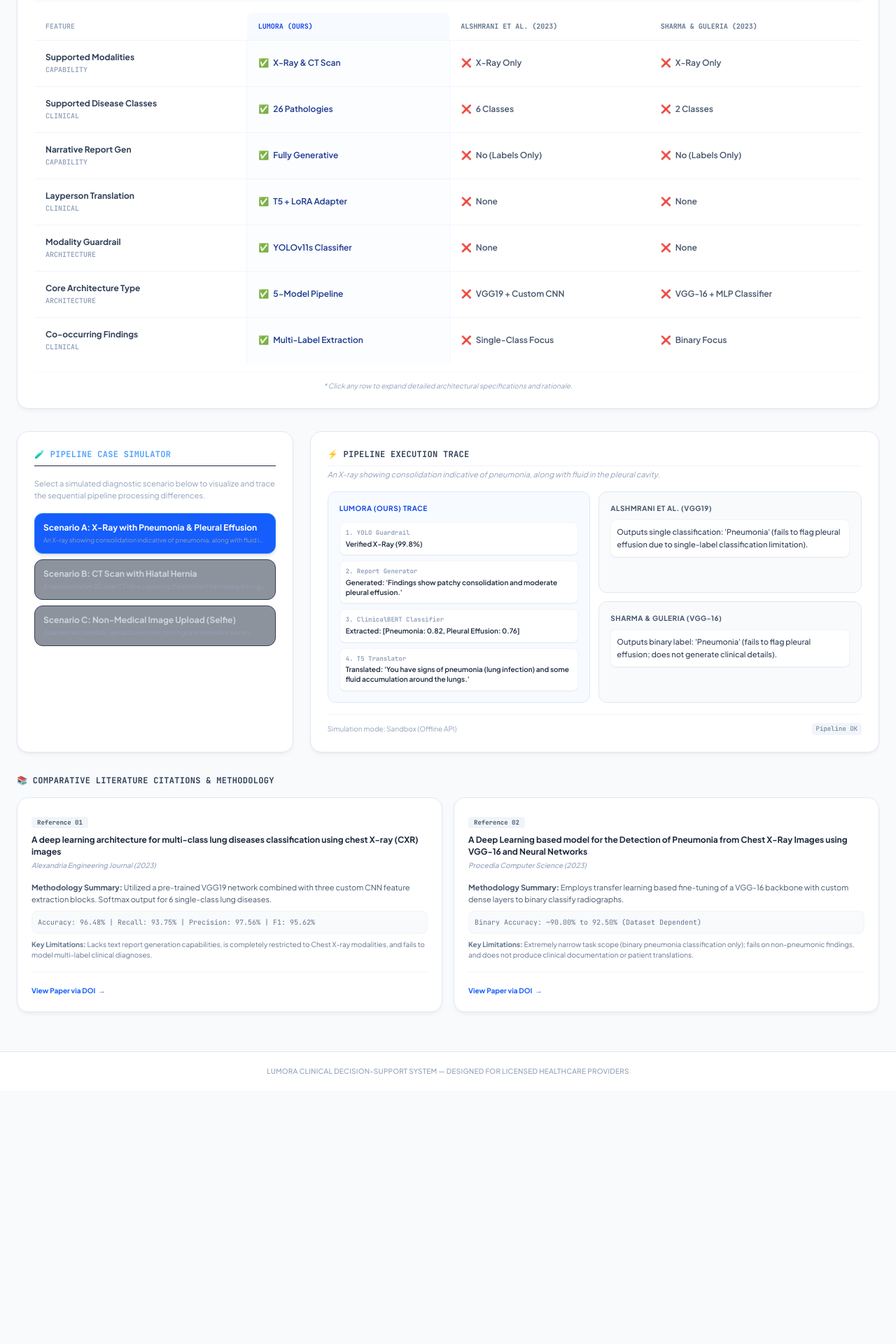
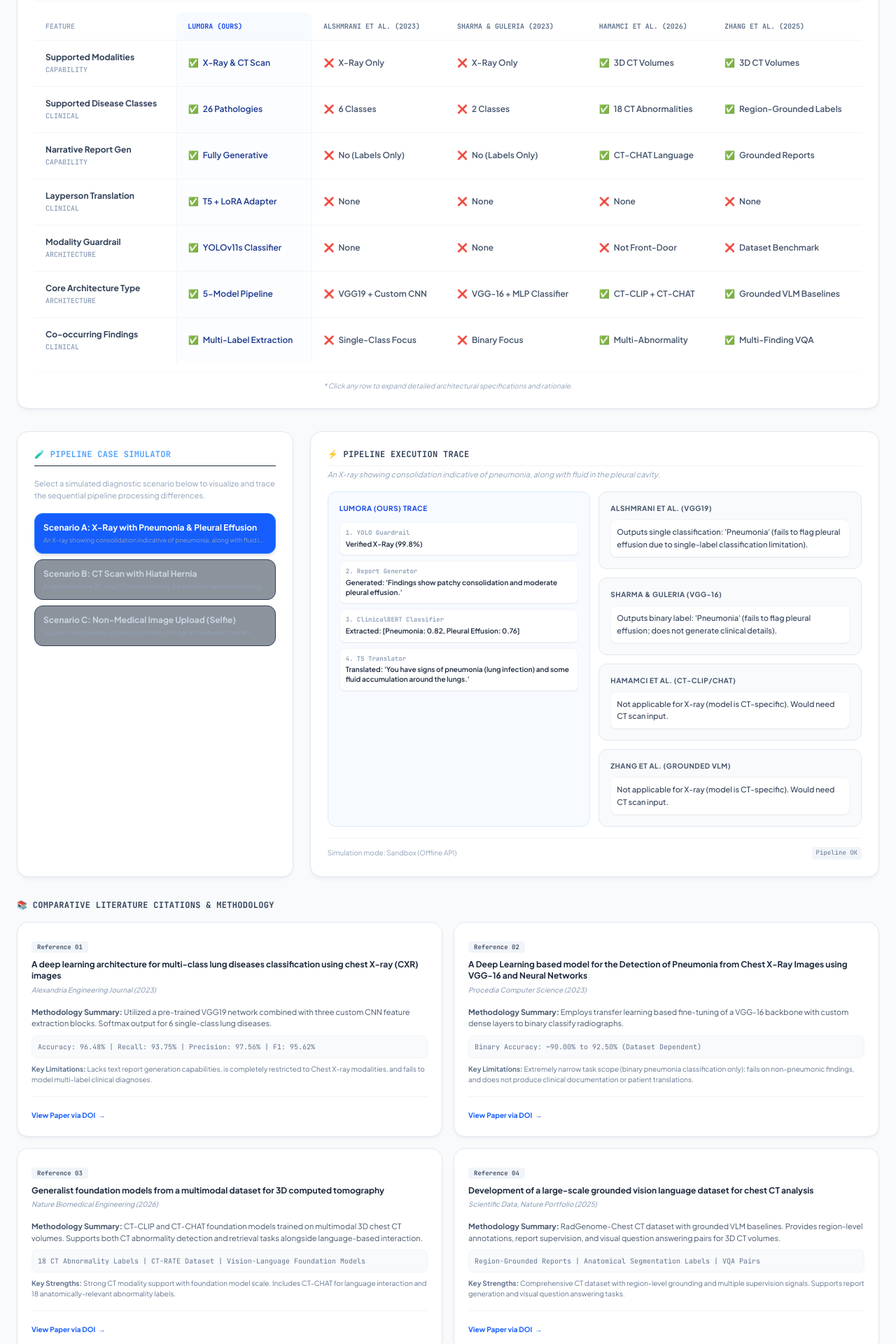
Before and after one commit to Md-Nur/Lumora, a Next.js app in the folder lumora-web/frontend/: page /comparison in a window 1280 px wide. Shown: the part 560-2480 px from the top of the page at 70% size. Before the commit the page ends 2118 px from the top, so only its background shows below. Built offline with nearby package versions, Linux system fonts and the light colour scheme.

Commit message:
feat: Add Hamamci and Zhang features to Literature Comparison page

```diff
--- a/lumora-web/frontend/src/app/comparison/page.tsx
+++ b/lumora-web/frontend/src/app/comparison/page.tsx
@@ -9,6 +9,8 @@ interface FeatureRow {
   lumora: { value: string; check: boolean; detail: string };
   alshmrani: { value: string; check: boolean; detail: string };
   sharma: { value: string; check: boolean; detail: string };
+  hamamci: { value: string; check: boolean; detail: string };
+  zhang: { value: string; check: boolean; detail: string };
 }
 
 const COMPARISON_FEATURES: FeatureRow[] = [
@@ -17,53 +19,78 @@ const COMPARISON_FEATURES: FeatureRow[] = [
     category: "capability",
     lumora: { value: "X-Ray & CT Scan", check: true, detail: "Dual modality: handles standard 2D X-rays and converted 2D slices of axial 3D CT volumes." },
     alshmrani: { value: "X-Ray Only", check: false, detail: "Strictly limited to chest radiograph (CXR) imagery." },
-    sharma: { value: "X-Ray Only", check: false, detail: "Strictly limited to chest radiograph (CXR) imagery." }
+    sharma: { value: "X-Ray Only", check: false, detail: "Strictly limited to chest radiograph (CXR) imagery." },
+    hamamci: { value: "3D CT Volumes", check: true, detail: "Foundation models specifically trained on 3D chest CT volumes." },
+    zhang: { value: "3D CT Volumes", check: true, detail: "Grounded VLM baselines trained on 3D chest CT volumes with region-level annotations." }
   },
   {
     name: "Supported Disease Classes",
     category: "clinical",
     lumora: { value: "26 Pathologies", check: true, detail: "Comprehensive vocabulary across both cardiopulmonary and extra-pulmonary findings." },
     alshmrani: { value: "6 Classes", check: false, detail: "COVID-19, Normal, Pneumonia, Lung Opacity, Tuberculosis, and Lung Cancer." },
-    sharma: { value: "2 Classes", check: false, detail: "Binary classification only (Pneumonia vs. Normal)." }
+    sharma: { value: "2 Classes", check: false, detail: "Binary classification only (Pneumonia vs. Normal)." },
+    hamamci: { value: "18 CT Abnormalities", check: true, detail: "18 CT-specific abnormality labels from CT-RATE dataset." },
+    zhang: { value: "Region-Grounded Labels", check: true, detail: "Region-grounded CT report supervision with anatomical segmentation labels." }
   },
   {
     name: "Narrative Report Gen",
     category: "capability",
     lumora: { value: "Fully Generative", check: true, detail: "Autoregressively drafts complete clinical findings using a visual projection link to GPT-2." },
     alshmrani: { value: "No (Labels Only)", check: false, detail: "Outputs only isolated class classification categories." },
-    sharma: { value: "No (Labels Only)", check: false, detail: "Outputs only binary prediction flags." }
+    sharma: { value: "No (Labels Only)", check: false, detail: "Outputs only binary prediction flags." },
+    hamamci: { value: "CT-CHAT Language", check: true, detail: "CT-CHAT foundation model supports CT-focused language interaction and report generation." },
+    zhang: { value: "Grounded Reports", check: true, detail: "Provides grounded CT report-generation supervision with anatomical grounding." }
   },
   {
     name: "Layperson Translation",
     category: "clinical",
     lumora: { value: "T5 + LoRA Adapter", check: true, detail: "Automatically translates clinical report jargon into clear, patient-friendly lay terms." },
     alshmrani: { value: "None", check: false, detail: "Does not translate or produce natural text output." },
-    sharma: { value: "None", check: false, detail: "Does not translate or produce natural text output." }
+    sharma: { value: "None", check: false, detail: "Does not translate or produce natural text output." },
+    hamamci: { value: "None", check: false, detail: "No dedicated layperson translation module." },
+    zhang: { value: "None", check: false, detail: "No dedicated layperson translation module." }
   },
   {
     name: "Modality Guardrail",
     category: "architecture",
     lumora: { value: "YOLOv11s Classifier", check: true, detail: "Validates incoming scan modality and filters non-medical images to save compute." },
     alshmrani: { value: "None", check: false, detail: "Assumes uploaded images are pre-cleared chest X-rays." },
-    sharma: { value: "None", check: false, detail: "Assumes uploaded images are pre-cleared chest X-rays." }
+    sharma: { value: "None", check: false, detail: "Assumes uploaded images are pre-cleared chest X-rays." },
+    hamamci: { value: "Not Front-Door", check: false, detail: "No input-screening pipeline; foundation model architecture." },
+    zhang: { value: "Dataset Benchmark", check: false, detail: "Dataset benchmark tool, not an input-screening pipeline." }
   },
   {
     name: "Core Architecture Type",
     category: "architecture",
     lumora: { value: "5-Model Pipeline", check: true, detail: "Modular pipeline combining classification, autoregressive VLM generation, ClinicalBERT, and Seq2Seq translation." },
     alshmrani: { value: "VGG19 + Custom CNN", check: false, detail: "Monolithic transfer learning network for classification." },
-    sharma: { value: "VGG-16 + MLP Classifier", check: false, detail: "Monolithic transfer learning network for classification." }
+    sharma: { value: "VGG-16 + MLP Classifier", check: false, detail: "Monolithic transfer learning network for classification." },
+    hamamci: { value: "CT-CLIP + CT-CHAT", check: true, detail: "Foundation models built on multimodal CT understanding and language interaction." },
+    zhang: { value: "Grounded VLM Baselines", check: true, detail: "Vision language models with region-level grounding and anatomical supervision." }
   },
   {
     name: "Co-occurring Findings",
     category: "clinical",
     lumora: { value: "Multi-Label Extraction", check: true, detail: "Can identify any combination of the 26 pathologies present concurrently." },
     alshmrani: { value: "Single-Class Focus", check: false, detail: "Softmax output prioritizes a single dominant disease label." },
-    sharma: { value: "Binary Focus", check: false, detail: "Outputs only a single prediction probability for pneumonia." }
+    sharma: { value: "Binary Focus", check: false, detail: "Outputs only a single prediction probability for pneumonia." },
+    hamamci: { value: "Multi-Abnormality", check: true, detail: "CT-RATE dataset supports multiple abnormalities per CT scan." },
+    zhang: { value: "Multi-Finding VQA", check: true, detail: "Visual question answering pairs capture multiple anatomical findings." }
   }
 ];
 
-const CASE_SIMULATOR_SCENARIOS = [
+interface CaseScenario {
+  id: string;
+  title: string;
+  description: string;
+  lumoraSteps: Array<{ step: string; status: string; color: string }>;
+  alshmraniOutput: string;
+  sharmaOutput: string;
+  hamamciOutput: string;
+  zhangOutput: string;
+}
+
+const CASE_SIMULATOR_SCENARIOS: CaseScenario[] = [
   {
     id: "pneumonia-effusion",
     title: "Scenario A: X-Ray with Pneumonia & Pleural Effusion",
@@ -75,7 +102,9 @@ const CASE_SIMULATOR_SCENARIOS = [
       { step: "4. T5 Translator", status: "Translated: 'You have signs of pneumonia (lung infection) and some fluid accumulation around the lungs.'", color: "amber" }
     ],
     alshmraniOutput: "Outputs single classification: 'Pneumonia' (fails to flag pleural effusion due to single-label classification limitation).",
-    sharmaOutput: "Outputs binary label: 'Pneumonia' (fails to flag pleural effusion; does not generate clinical details)."
+    sharmaOutput: "Outputs binary label: 'Pneumonia' (fails to flag pleural effusion; does not generate clinical details).",
+    hamamciOutput: "Not applicable for X-ray (model is CT-specific). Would need CT scan input.",
+    zhangOutput: "Not applicable for X-ray (model is CT-specific). Would need CT scan input."
   },
   {
     id: "ct-hernia",
@@ -88,7 +117,9 @@ const CASE_SIMULATOR_SCENARIOS = [
       { step: "4. T5 Translator", status: "Translated: 'The top part of your stomach is sliding up into your chest cavity.'", color: "amber" }
     ],
     alshmraniOutput: "Rejects or processes incorrectly: Model is only trained on chest X-rays. Output is undefined or returns random false labels.",
-    sharmaOutput: "Rejects or processes incorrectly: Model is only trained on chest X-rays. Returns standard 'Normal' or false 'Pneumonia' predictions."
+    sharmaOutput: "Rejects or processes incorrectly: Model is only trained on chest X-rays. Returns standard 'Normal' or false 'Pneumonia' predictions.",
+    hamamciOutput: "Processes 3D volume slices: CT-CHAT generates: 'Stomach herniation through diaphragm detected' (no multi-label extraction or patient translation).",
+    zhangOutput: "Generates region-grounded report: 'Diaphragmatic hernia at region coordinates (x,y,z)' (provides localization but lacks patient-friendly translation)."
   },
   {
     id: "invalid-image",
@@ -101,7 +132,9 @@ const CASE_SIMULATOR_SCENARIOS = [
       { step: "4. T5 Translator", status: "Bypassed / Not Executed", color: "slate" }
     ],
     alshmraniOutput: "Attempts forward pass on selfie. Incorrectly classifies as 'Normal' or 'Lung Cancer' with high confidence.",
-    sharmaOutput: "Attempts forward pass on selfie. Incorrectly predicts 'Pneumonia' or 'Normal' based on noise features."
+    sharmaOutput: "Attempts forward pass on selfie. Incorrectly predicts 'Pneumonia' or 'Normal' based on noise features.",
+    hamamciOutput: "Attempts to process selfie as 3D data. Foundation model may hallucinate CT abnormalities due to lack of modality guardrail.",
+    zhangOutput: "Generates spurious region-grounded annotations for facial features, misinterpreting them as anatomical structures."
   }
 ];
 
@@ -197,6 +230,8 @@ export default function LiteratureComparison() {
                   <th className="py-3 px-4 text-[10px] uppercase font-mono font-bold text-blue-700 bg-blue-50/50 rounded-t-lg">Lumora (Ours)</th>
                   <th className="py-3 px-4 text-[10px] uppercase font-mono font-bold text-slate-500">Alshmrani et al. (2023)</th>
                   <th className="py-3 px-4 text-[10px] uppercase font-mono font-bold text-slate-500">Sharma & Guleria (2023)</th>
+                  <th className="py-3 px-4 text-[10px] uppercase font-mono font-bold text-slate-500">Hamamci et al. (2026)</th>
+                  <th className="py-3 px-4 text-[10px] uppercase font-mono font-bold text-slate-500">Zhang et al. (2025)</th>
                 </tr>
               </thead>
               <tbody className="divide-y divide-slate-100">
@@ -250,6 +285,36 @@ export default function LiteratureComparison() {
                       {hoveredFeature === row.name && (
                         <div className="text-[10px] text-slate-500 mt-1 max-w-[280px] leading-relaxed">
                           {row.sharma.detail}
+                        </div>
+                      )}
+                    </td>
+
+                    {/* Hamamci */}
+                    <td className="py-4 px-4">
+                      <div className="flex items-center gap-1.5">
+                        <span className={row.hamamci.check ? "text-emerald-500 text-xs" : "text-rose-400 text-xs"}>
+                          {row.hamamci.check ? "✅" : "❌"}
+                        </span>
+                        <span className="text-xs font-semibold text-slate-600">{row.hamamci.value}</span>
+                      </div>
+                      {hoveredFeature === row.name && (
+                        <div className="text-[10px] text-slate-500 mt-1 max-w-[280px] leading-relaxed">
+                          {row.hamamci.detail}
+                        </div>
+                      )}
+                    </td>
+
+                    {/* Zhang */}
+                    <td className="py-4 px-4">
+                      <div className="flex items-center gap-1.5">
+                        <span className={row.zhang.check ? "text-emerald-500 text-xs" : "text-rose-400 text-xs"}>
+                          {row.zhang.check ? "✅" : "❌"}
+                        </span>
+                        <span className="text-xs font-semibold text-slate-600">{row.zhang.value}</span>
+                      </div>
+                      {hoveredFeature === row.name && (
+                        <div className="text-[10px] text-slate-500 mt-1 max-w-[280px] leading-relaxed">
+                          {row.zhang.detail}
                         </div>
                       )}
                     </td>
@@ -329,6 +394,18 @@ export default function LiteratureComparison() {
                     <div className="text-[10px] font-bold text-slate-600 uppercase tracking-wider">Sharma & Guleria (VGG-16)</div>
                     <div className="text-[11px] font-medium text-slate-700 mt-2 leading-relaxed bg-white border border-slate-100 rounded-lg p-2 shadow-2xs">
                       {scenario.sharmaOutput}
+                    </div>
+                  </div>
+                  <div className="rounded-xl border border-slate-200 bg-slate-50 p-3 sm:p-4 flex-1">
+                    <div className="text-[10px] font-bold text-slate-600 uppercase tracking-wider">Hamamci et al. (CT-CLIP/Chat)</div>
+                    <div className="text-[11px] font-medium text-slate-700 mt-2 leading-relaxed bg-white border border-slate-100 rounded-lg p-2 shadow-2xs">
+                      {scenario.hamamciOutput}
+                    </div>
+                  </div>
+                  <div className="rounded-xl border border-slate-200 bg-slate-50 p-3 sm:p-4 flex-1">
+                    <div className="text-[10px] font-bold text-slate-600 uppercase tracking-wider">Zhang et al. (Grounded VLM)</div>
+                    <div className="text-[11px] font-medium text-slate-700 mt-2 leading-relaxed bg-white border border-slate-100 rounded-lg p-2 shadow-2xs">
+                      {scenario.zhangOutput}
                     </div>
                   </div>
                 </div>
@@ -417,6 +494,74 @@ export default function LiteratureComparison() {
               </div>
             </div>
 
+            {/* Paper 3 details */}
+            <div className="clinical-card p-3 sm:p-5">
+              <span className="text-[9px] font-mono font-bold bg-slate-100 text-slate-600 px-2 py-0.5 rounded">Reference 03</span>
+              <h4 className="text-xs font-bold text-slate-800 mt-2 leading-snug">
+                Generalist foundation models from a multimodal dataset for 3D computed tomography
+              </h4>
+              <p className="text-[10px] font-medium text-slate-400 mt-1 italic">
+                Nature Biomedical Engineering (2026)
+              </p>
+
+              <div className="mt-4 space-y-2 text-[11px] text-slate-600">
+                <p>
+                  <strong>Methodology Summary:</strong> CT-CLIP and CT-CHAT foundation models trained on multimodal 3D chest CT volumes. Supports both CT abnormality detection and retrieval tasks alongside language-based interaction.
+                </p>
+                <div className="bg-slate-50 p-2 rounded-lg border border-slate-100 font-mono text-[10px] text-slate-500">
+                  18 CT Abnormality Labels | CT-RATE Dataset | Vision-Language Foundation Models
+                </div>
+                <p className="text-[10px] text-slate-500">
+                  <strong>Key Strengths:</strong> Strong CT modality support with foundation model scale. Includes CT-CHAT for language interaction and 18 anatomically-relevant abnormality labels.
+                </p>
+              </div>
+
+              <div className="mt-4 pt-3 border-t border-slate-100">
+                <a
+                  href="https://doi.org/10.1038/s41551-025-01599-y"
+                  target="_blank"
+                  rel="noopener noreferrer"
+                  className="text-[10px] font-bold text-blue-600 hover:underline inline-flex items-center gap-1"
+                >
+                  View Paper via DOI <span>→</span>
+                </a>
+              </div>
+            </div>
+
+            {/* Paper 4 details */}
+            <div className="clinical-card p-3 sm:p-5">
+              <span className="text-[9px] font-mono font-bold bg-slate-100 text-slate-600 px-2 py-0.5 rounded">Reference 04</span>
+              <h4 className="text-xs font-bold text-slate-800 mt-2 leading-snug">
+                Development of a large-scale grounded vision language dataset for chest CT analysis
+              </h4>
+              <p className="text-[10px] font-medium text-slate-400 mt-1 italic">
+                Scientific Data, Nature Portfolio (2025)
+              </p>
+
+              <div className="mt-4 space-y-2 text-[11px] text-slate-600">
+                <p>
+                  <strong>Methodology Summary:</strong> RadGenome-Chest CT dataset with grounded VLM baselines. Provides region-level annotations, report supervision, and visual question answering pairs for 3D CT volumes.
+                </p>
+                <div className="bg-slate-50 p-2 rounded-lg border border-slate-100 font-mono text-[10px] text-slate-500">
+                  Region-Grounded Reports | Anatomical Segmentation Labels | VQA Pairs
+                </div>
+                <p className="text-[10px] text-slate-500">
+                  <strong>Key Strengths:</strong> Comprehensive CT dataset with region-level grounding and multiple supervision signals. Supports report generation and visual question answering tasks.
+                </p>
+              </div>
+
+              <div className="mt-4 pt-3 border-t border-slate-100">
+                <a
+                  href="https://doi.org/10.1038/s41597-025-05922-9"
+                  target="_blank"
+                  rel="noopener noreferrer"
+                  className="text-[10px] font-bold text-blue-600 hover:underline inline-flex items-center gap-1"
+                >
+                  View Paper via DOI <span>→</span>
+                </a>
+              </div>
+            </div>
+
           </div>
         </div>
 
```
